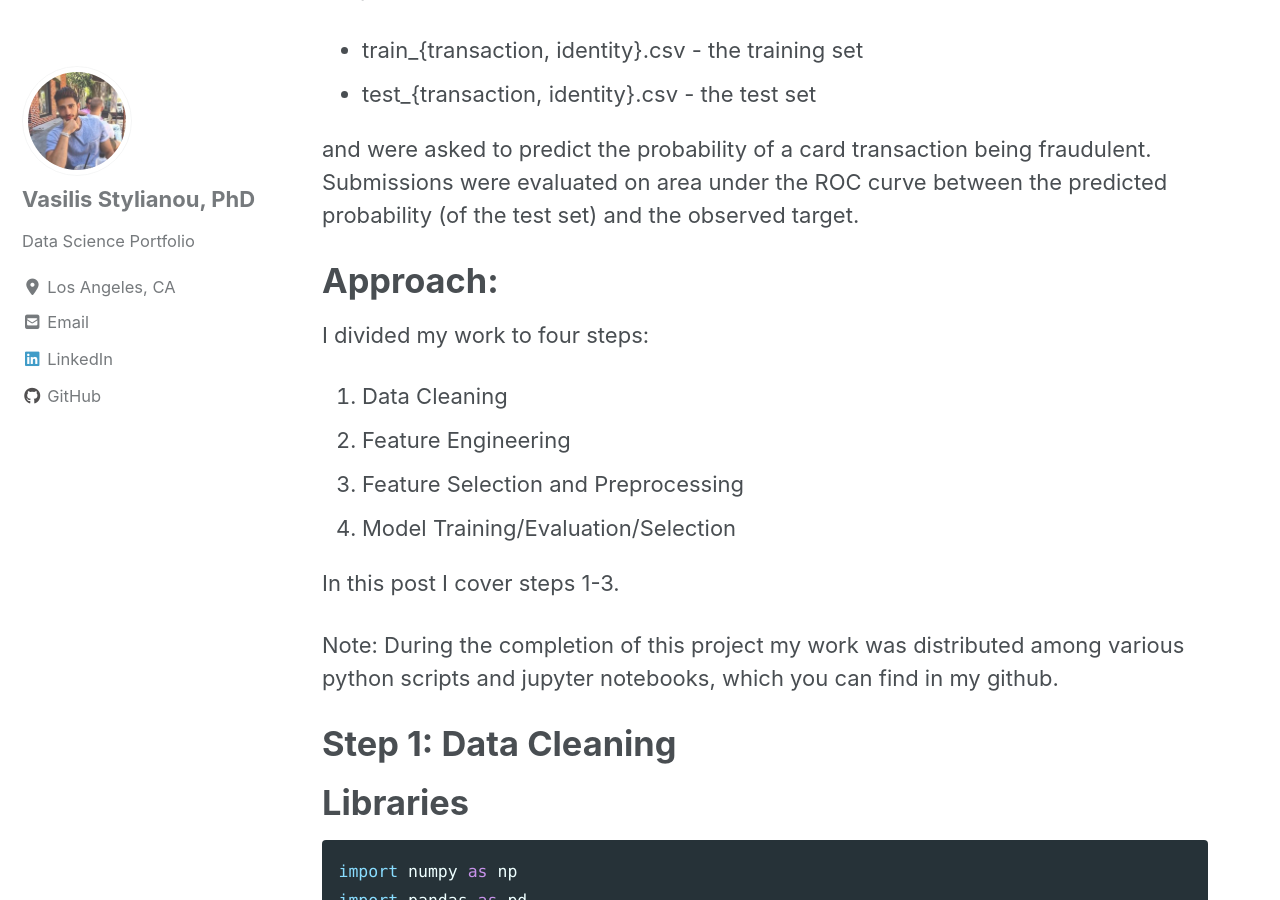
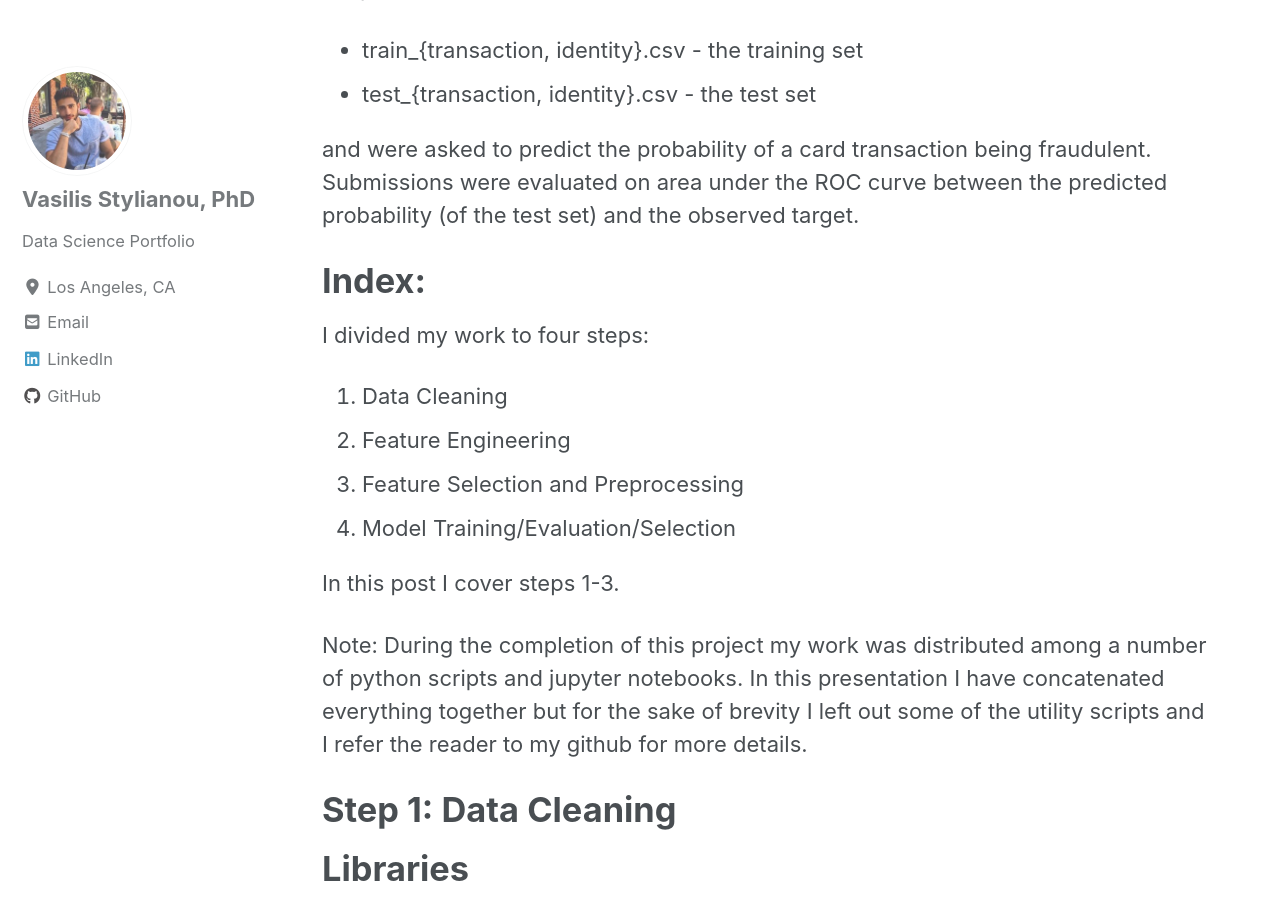
Before and after one commit to vasilis-stylianou/vasilis-stylianou.github.io, a Jekyll site: the page built from _posts/2019-09-20-ML_Kaggle_Part1.md, in a window 1280 px wide and 900 px high, scrolled down 353 px. Built offline with Jekyll 4.4.1, drawn with Linux system fonts in a browser that asks for light colours; cached includes are drawn as plain includes; nearby versions of some CDN libraries.

Commit message:
Update 2019-09-20-ML_Kaggle_Part1.md

```diff
--- a/_posts/2019-09-20-ML_Kaggle_Part1.md
+++ b/_posts/2019-09-20-ML_Kaggle_Part1.md
@@ -12,7 +12,7 @@ The following work was done during the Kaggle competition -  [IEEE-CIS Fraud Det
 
 and were asked to predict the probability of a card transaction being fraudulent. Submissions were evaluated on area under the ROC curve between the predicted probability (of the test set) and the observed target.
 
-# Approach:
+# Index:
 I divided my work to four steps:
 1. Data Cleaning
 2. Feature Engineering
@@ -21,7 +21,7 @@ I divided my work to four steps:
 
 In this post I cover steps 1-3.
 
-Note: During the completion of this project my work was distributed among various python scripts and jupyter notebooks, which you can find in my github.
+Note: During the completion of this project my work was distributed among a number of python scripts and jupyter notebooks. In this presentation I have concatenated everything together but for the sake of brevity I left out some of the utility scripts and I refer the reader to my github for more details.
 
 # Step 1: Data Cleaning
 
```
